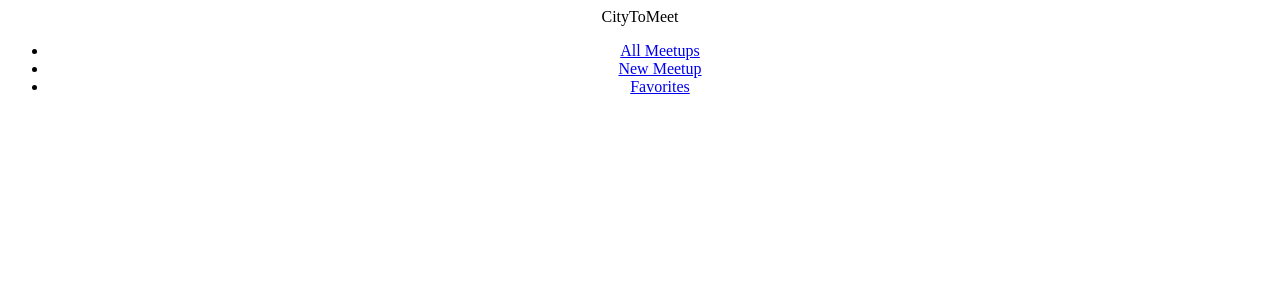
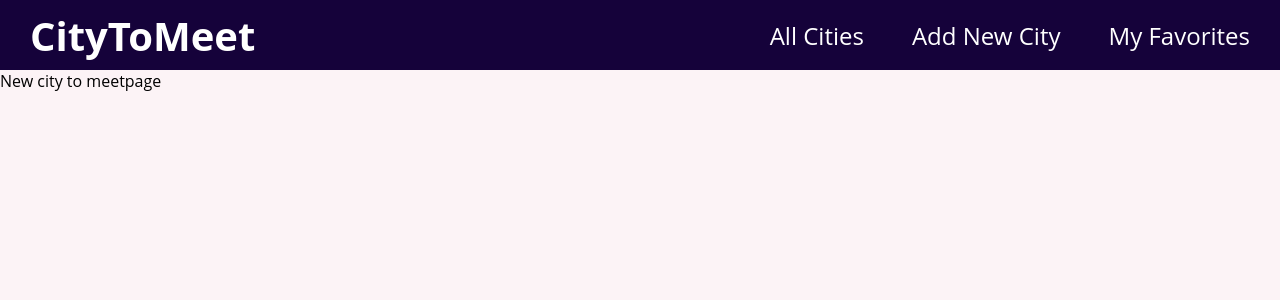
Before and after one commit to INKR1/react-web-project, a React (Create React App) app in the folder web-project/: page /new-city in a window 1280 px wide. Shown: the top 300 px of the page. Built offline with nearby package versions, Linux system fonts and the light colour scheme.

Commit message:
Added style with css modules

```diff
--- a/web-project/public/index.html
+++ b/web-project/public/index.html
@@ -2,20 +2,9 @@
 <html lang="en">
   <head>
     <meta charset="utf-8" />
-    <link rel="icon" href="%PUBLIC_URL%/favicon.ico" />
     <meta name="viewport" content="width=device-width, initial-scale=1" />
-    <meta name="theme-color" content="#000000" />
-    <meta
-      name="description"
-      content="Web site created using create-react-app"
-    />
-    <link rel="apple-touch-icon" href="%PUBLIC_URL%/logo192.png" />
-    <!--
-      manifest.json provides metadata used when your web app is installed on a
-      user's mobile device or desktop. See https://developers.google.com/web/fundamentals/web-app-manifest/
-    -->
-    <link rel="manifest" href="%PUBLIC_URL%/manifest.json" />
-
+    <meta name="description" content="Web site created using create-react-app"/>
+    <link href="https://fonts.googleapis.com/css2?family=Roboto:ital,wght@0,100;0,300;0,400;0,500;0,700;0,900;1,100&display=swap" rel="stylesheet">
     <title>React Web App</title>
   </head>
   <body>
--- a/web-project/src/App.css
+++ b/web-project/src/App.css
@@ -1,38 +1,9 @@
-.App {
-  text-align: center;
+* {
+  box-sizing: border-box;
 }
 
-.App-logo {
-  height: 40vmin;
-  pointer-events: none;
+body {
+  font-family: 'Open Sans', sans-serif;
+  margin: 0;
+  background-color: #fcf3f6;
 }
-
-@media (prefers-reduced-motion: no-preference) {
-  .App-logo {
-    animation: App-logo-spin infinite 20s linear;
-  }
-}
-
-.App-header {
-  background-color: #282c34;
-  min-height: 100vh;
-  display: flex;
-  flex-direction: column;
-  align-items: center;
-  justify-content: center;
-  font-size: calc(10px + 2vmin);
-  color: white;
-}
-
-.App-link {
-  color: #61dafb;
-}
-
-@keyframes App-logo-spin {
-  from {
-    transform: rotate(0deg);
-  }
-  to {
-    transform: rotate(360deg);
-  }
-}
--- a/web-project/src/App.jsx
+++ b/web-project/src/App.jsx
@@ -1,6 +1,6 @@
 import { Route, Switch } from 'react-router-dom';
-import AllMeetups from './pages/AllMeetups';
-import NewMeetup from './pages/NewMeetup';
+import AllCities from './pages/AllCities';
+import NewCity from './pages/NewCity';
 import Favorites from './pages/Favorites';
 import MainNavigation from './components/layout/MainNavigation';
 import './app.css';
@@ -11,10 +11,10 @@ function App() {
       <MainNavigation />
       <Switch>
         <Route exact path="/">
-          <AllMeetups />
+          <AllCities />
         </Route>
-        <Route path="/new-meetup">
-          <NewMeetup />
+        <Route path="/new-city">
+          <NewCity />
         </Route>
         <Route path="/favorites">
           <Favorites />
--- a/web-project/src/components/layout/MainNavigation.jsx
+++ b/web-project/src/components/layout/MainNavigation.jsx
@@ -1,22 +1,23 @@
 import { Link } from 'react-router-dom';
+import classes from './mainNavigation.module.css';
 
 export default function MainNavigation() {
   return (
-    <header>
-        <div className="logo">CityToMeet</div>
+    <div className={classes.header}>
+        <div className={classes.logo}>CityToMeet</div>
         <nav>
             <ul>
                 <li>
-                    <Link to="/">All Meetups</Link>
+                    <Link to="/">All Cities</Link>
                 </li>
                 <li>
-                    <Link to="/new-meetup">New Meetup</Link>
+                    <Link to="/new-city">Add New City</Link>
                 </li>
                 <li>
-                    <Link to="/favorites">Favorites</Link>
+                    <Link to="/favorites">My Favorites</Link>
                 </li>
             </ul>
         </nav>
-    </header>
+    </div>
   )
 }
--- /dev/null
+++ b/web-project/src/components/layout/mainNavigation.module.css
@@ -0,0 +1,50 @@
+.header {
+    width: 100%;
+    height: 70px;
+    display: flex;
+    align-items: center;
+    justify-content: space-between;
+    background-color: #15023a;
+    padding: 10px 30px;
+  }
+
+  .logo {
+      font-size: 40px;
+      font-weight: 700;
+      text-decoration: none;
+      color: white;
+      margin-right: 40px;
+    }
+
+
+  .header ul {
+    list-style: none;
+    margin: 0;
+    padding: 0;
+    display: flex;
+    align-items: stretch;
+  }
+
+  .header li {
+    margin-left: 3rem;
+  }
+
+  .header a {
+    text-decoration: none;
+    font-size: 1.5rem;
+    color: white;
+  }
+
+  .header a:hover,
+  .header a:active,
+  .header a.active {
+    color: lightsteelblue;
+  }
+
+  /* .badge {
+    background-color: #cc2062;
+    color: white;
+    border-radius: 12px;
+    padding: 0 1rem;
+    margin-left: 0.5rem;
+  } */
--- a/web-project/src/pages/AllMeetups.jsx
+++ b/web-project/src/pages/AllCities.jsx
@@ -1,9 +1,9 @@
 import React from 'react'
 
-export default function AllMeetups() {
+export default function AllCities() {
   return (
     <div>
-      All meet ups page
+      All cities page
     </div>
   )
 }
--- a/web-project/src/pages/NewMeetup.jsx
+++ b/web-project/src/pages/NewCity.jsx
@@ -1,9 +1,9 @@
 import React from 'react'
 
-export default function NewMeetup() {
+export default function NewCity() {
   return (
     <div>
-      New meet up page
+      New city to meetpage
     </div>
   )
 }
```
